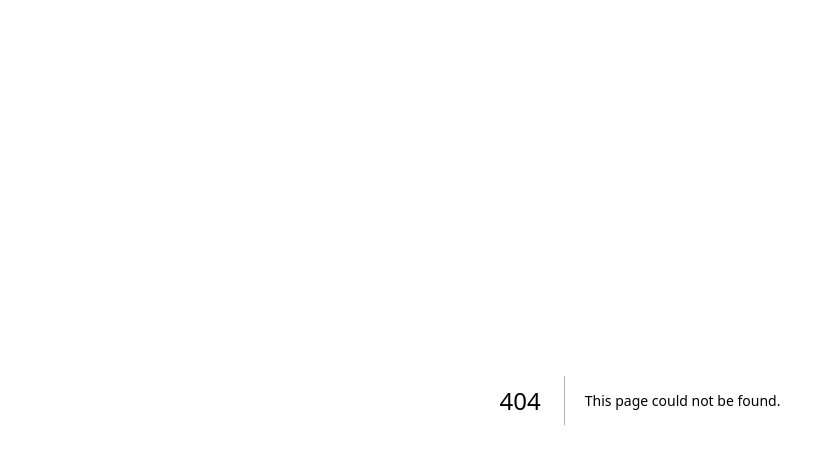
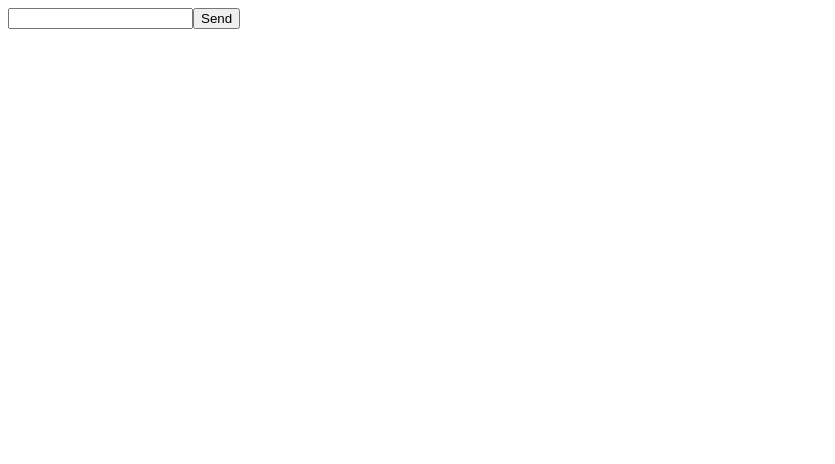
Before and after one commit to TheLegitSmit/GitCo, a Next.js app: page /chat in a window 1280 px wide. Before the commit this address had no page. Shown: the top 464 px of the page, without its empty margins (0-835 px from the left). Built offline with nearby package versions, Linux system fonts and the light colour scheme.

Commit message:
initial commit

```diff
--- /dev/null
+++ b/src/pages/api/chatbot.ts
@@ -0,0 +1,21 @@
+import { NextApiRequest, NextApiResponse } from 'next';
+import { OpenAI } from 'openai';
+
+const secretKey = process.env.OPENAI_API_KEY;
+const openai = new OpenAI({
+  apiKey: secretKey,
+});
+
+export default async function handler(req: NextApiRequest, res: NextApiResponse) {
+  const { message } = req.body;
+
+  const response = await openai.chat.completions.create({
+    model: 'gpt-4-0125-preview',
+    messages: [
+      { role: 'system', content: 'You are a helpful assistant.' },
+      { role: 'user', content: message },
+    ],
+  });
+
+  res.status(200).json({ message: response.choices[0].message.content });
+}
--- /dev/null
+++ b/src/pages/chat.tsx
@@ -0,0 +1,45 @@
+import { useState, FormEvent } from 'react';
+
+interface Message {
+  role: 'user' | 'assistant';
+  content: string;
+}
+
+export default function Chat() {
+  const [messages, setMessages] = useState<Message[]>([]);
+  const [input, setInput] = useState('');
+
+  async function sendMessage(e: FormEvent) {
+    e.preventDefault();
+
+    setMessages([...messages, { role: 'user', content: input }]);
+
+    const res = await fetch('/api/chatbot', {
+      method: 'POST',
+      headers: { 'Content-Type': 'application/json' },
+      body: JSON.stringify({ message: input }),
+    });
+
+    const data = await res.json();
+
+    setMessages([...messages, { role: 'user', content: input }, { role: 'assistant', content: data.message }]);
+
+    setInput('');
+  }
+
+  return (
+    <div className="p-4">
+      <div className="mb-4">
+        {messages.map((message, index) => (
+          <p key={index} className={`mb-2 ${message.role === 'assistant' ? 'text-blue-500' : 'text-green-500'}`}>
+            <strong>{message.role}:</strong> {message.content}
+          </p>
+        ))}
+      </div>
+      <form onSubmit={sendMessage} className="flex">
+        <input value={input} onChange={e => setInput(e.target.value)} className="flex-grow mr-2 p-2 border rounded" />
+        <button type="submit" className="p-2 bg-blue-500 text-white rounded">Send</button>
+      </form>
+    </div>
+  );
+}
```
Also changed, not shown: package.json (+8 -6 lines), 1 other file (tests, documents, lock files or other folders).
